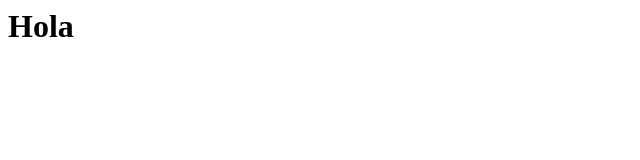
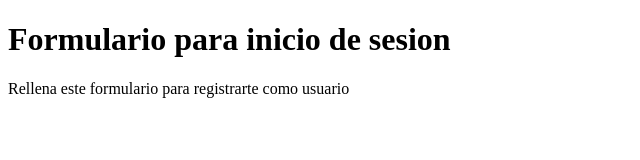
Before and after one commit to ariadnamendezgaray-del/daw-agencia-web, a plain HTML site: page index.html in a window 1280 px wide. Shown: the whole page, without its empty margins (0-640 px from the left). Drawn offline with Linux system fonts and the light colour scheme.

Commit message:
Inicio de fichero html

```diff
--- a/index.html
+++ b/index.html
@@ -1 +1,12 @@
-<h1>Hola<h1>
+<!DOCTYPE html>
+<html lang="es">
+<head>
+  <meta charset="UTF-8">
+  <meta name="viewport" content="width=device-width, initial-scale=1.0">
+  <title>Formulario</title>
+</head>
+<body>
+  <h1>Formulario para inicio de sesion</h1>
+  <p>Rellena este formulario para registrarte como usuario</p>
+</body>
+</html>
```
